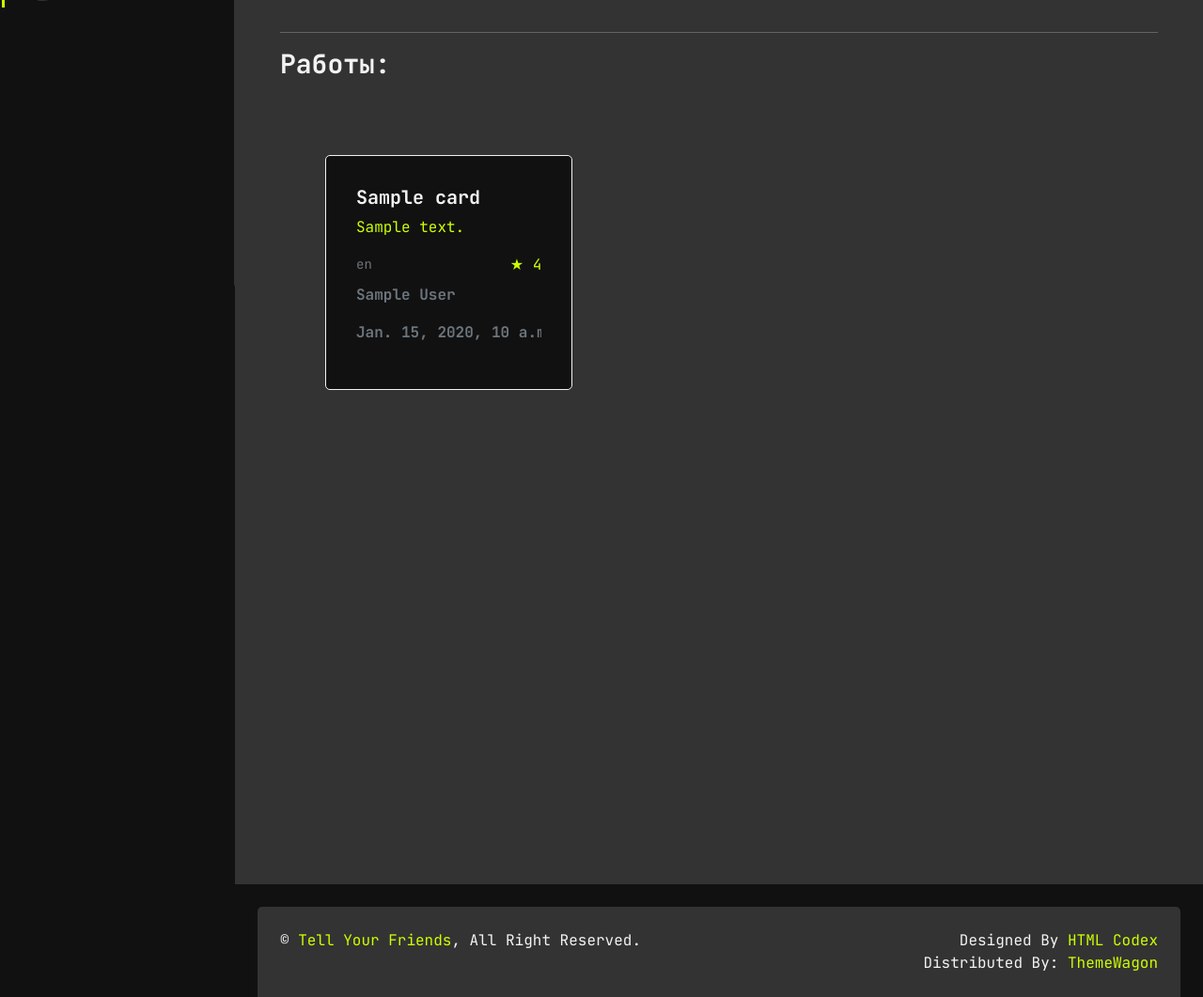
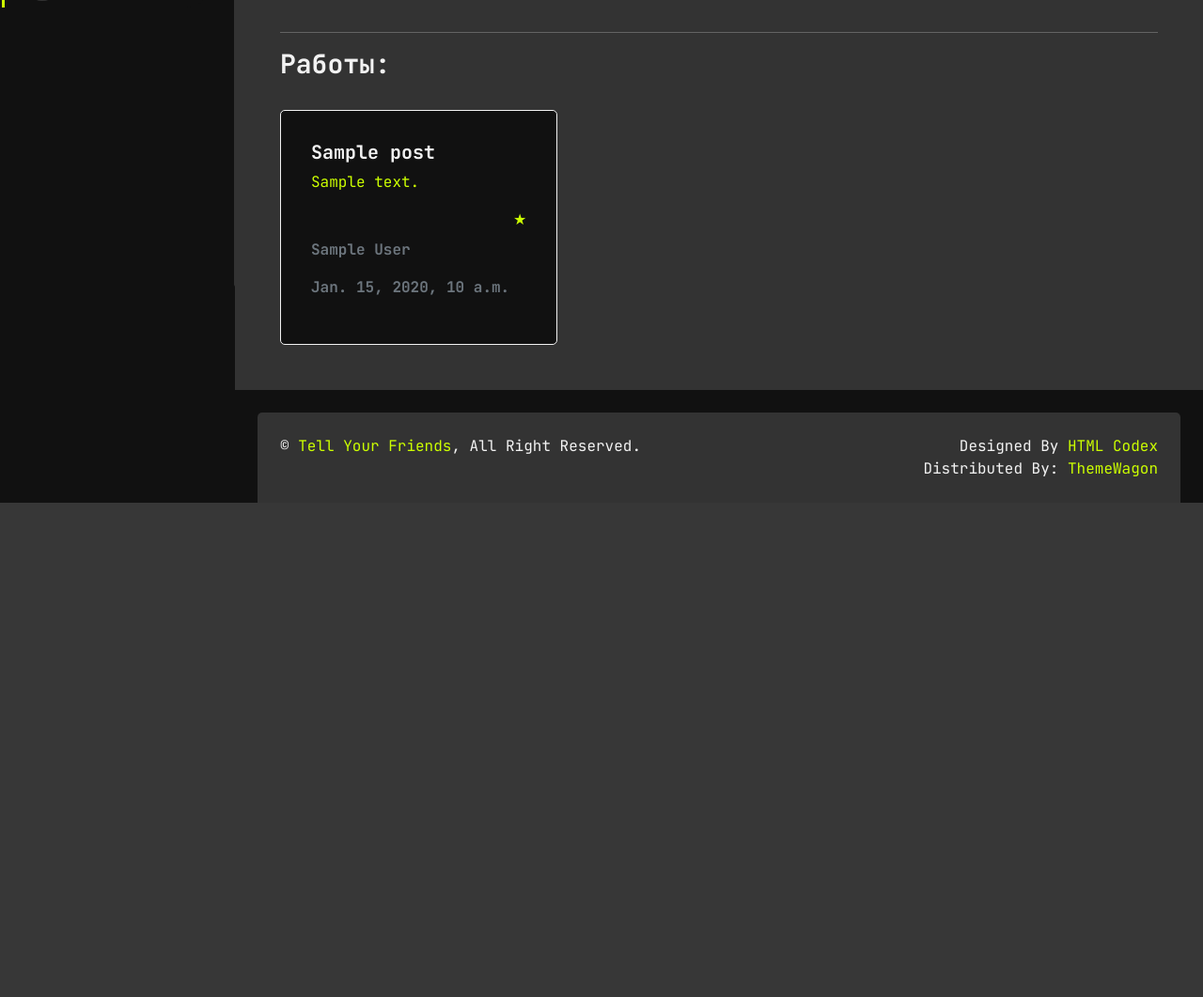
Before and after one commit to EmotionlessDev/tyf, a Django app: template templates/main/profile.html in a window 1280 px wide. Shown: the part 495-1556 px from the top of the page at 94% size. After the commit the page ends 1030 px from the top, so only its background shows below. Run offline with Django 3.2, Linux system fonts and the light colour scheme; the template is opened without the code that fills it: most values are stand-ins (such as "Sample title", 1, 10 or a date in 2020); some libraries are stand-ins or nearby versions.

Commit message:
fix posts display

```diff
--- a/templates/main/posts_list.html
+++ b/templates/main/posts_list.html
@@ -3,28 +3,28 @@
     <link rel="stylesheet" href="{% static 'css/posts_list.css' %}">
 {% endblock %}
 {% block content %}
-    <div class="container bg-secondary min-vh-100 p-5">
+    <div>
         <div class="row">
-            {% for card in cards %}
+            {% for post in posts %}
                 <div class="col-lg-6 col-xl-4">
                     <a href="#">
                         <div class="card bg-dark border border-light p-3 mt-4 scale-on-hover">
                             <div class="card-body">
-                                <h5 class="card-title">{{ card.title }}</h5>
-                                <p class="card-text text-truncate">{{ card.description }}</p>
+                                <h5 class="card-title">{{ post.title }}</h5>
+                                <p class="card-text text-truncate">{{ post.content }}</p>
                                 <div class="d-flex justify-content-between align-items-center">
                                     <div class="d-flex align-items-center">
                                         <span class="language-dot"></span>
-                                        <small class="text-muted">{{ card.language }}</small>
+                                        <small class="text-muted"></small>
                                     </div>
-                                    <div class="stars">★ {{ card.stars }}</div>
+                                    <div class="stars">★ </div>
                                 </div>
                                 <div class="d-block justify-content-between  mt-2 text-muted text-truncate">
                                     <p>
-                                       <strong>{{ card.author }}</strong>
+                                       <strong>{{ post.author }}</strong>
                                     </p>
                                     <p>
-                                       <strong>{{ card.date }}</strong>
+                                       <strong>{{ post.created_at }}</strong>
                                     </p>
                                 </div>
                             </div>
```
Also changed, not shown: main/views.py (+2 -59 lines).
